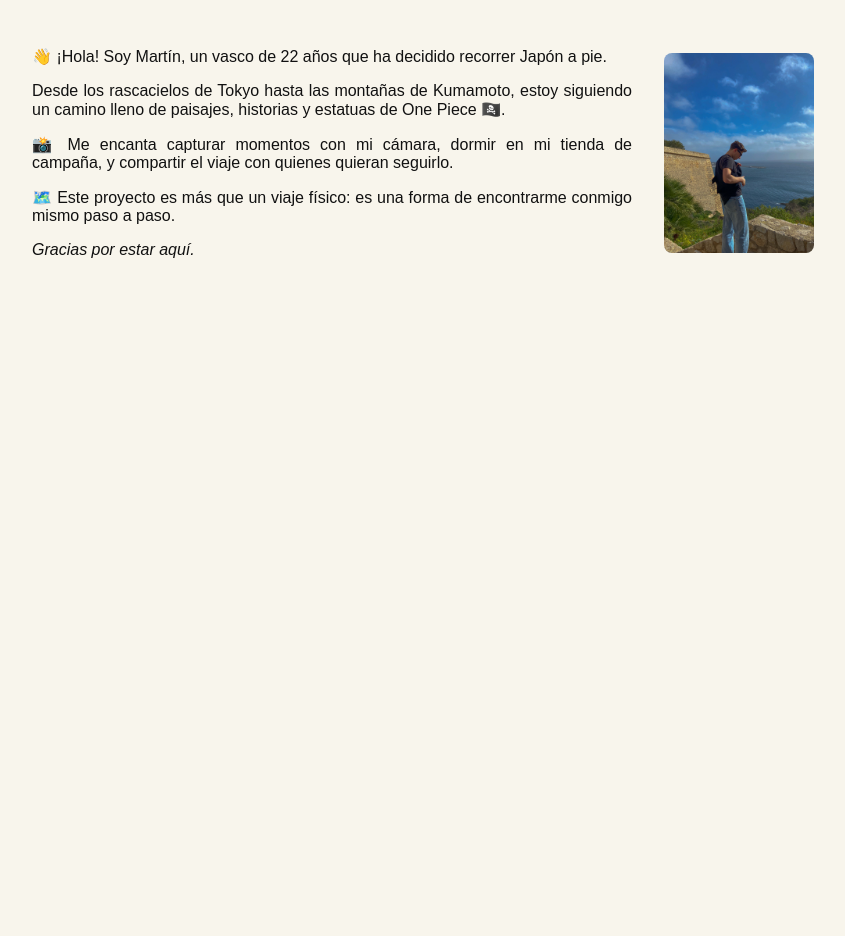
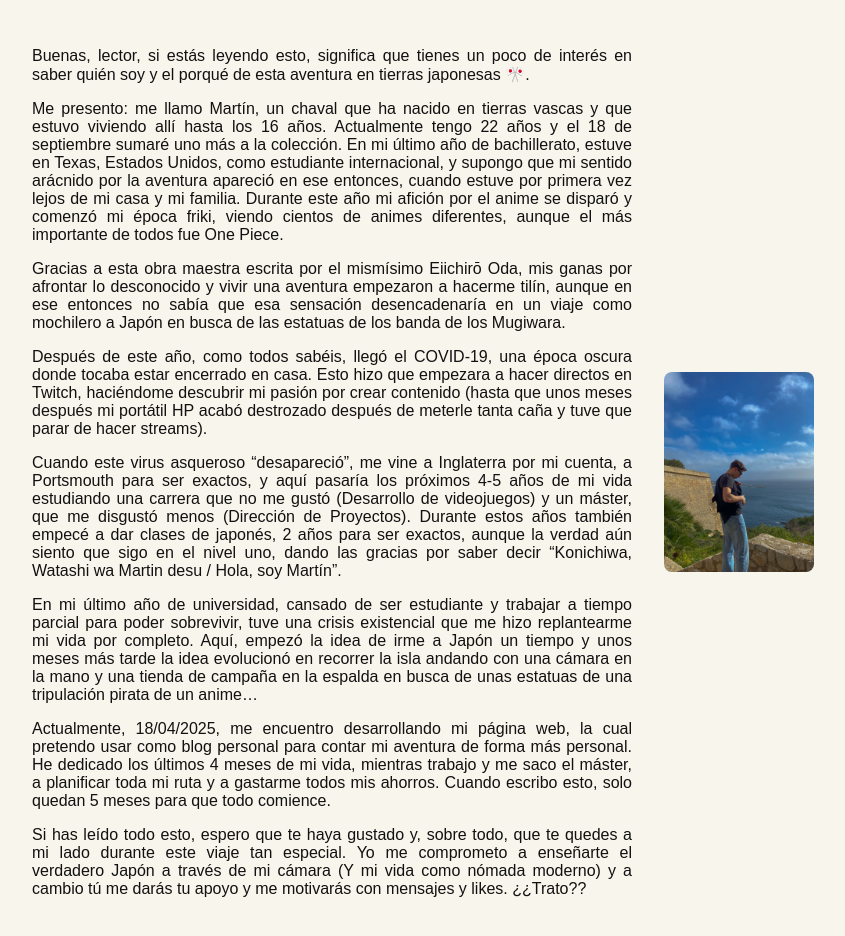
Before and after one commit to Becon02/Japan-Blog-Website, an Astro site: page /about in a window 1280 px wide. Shown: the part 400-1336 px from the top of the page, without its empty margins (217-1062 px from the left). Before the commit the page ends 800 px from the top, so only its background shows below. Built offline with nearby package versions, Linux system fonts and the light colour scheme; Astro itself is replaced by a stand-in of ours; a web font is replaced by a local one.

Commit message:
Remove unused cover images and update AboutMeContent with personal journey details

```diff
--- a/src/content/AboutMeContent.md
+++ b/src/content/AboutMeContent.md
@@ -1,12 +1,25 @@
 ---
 title: "Sobre mí"
 ---
-👋 ¡Hola! Soy Martín, un vasco de 22 años que ha decidido recorrer Japón a pie.
+Buenas, lector, si estás leyendo esto, significa que tienes un poco de interés en saber quién soy y el porqué de esta aventura en tierras japonesas 🎌.
 
-Desde los rascacielos de Tokyo hasta las montañas de Kumamoto, estoy siguiendo un camino lleno de paisajes, historias y estatuas de One Piece 🏴‍☠️.
 
-📸 Me encanta capturar momentos con mi cámara, dormir en mi tienda de campaña, y compartir el viaje con quienes quieran seguirlo.
+Me presento: me llamo Martín, un chaval que ha nacido en tierras vascas y que estuvo viviendo allí hasta los 16 años. Actualmente tengo 22 años y el 18 de septiembre sumaré uno más a la colección. En mi último año de bachillerato, estuve en Texas, Estados Unidos, como estudiante internacional, y supongo que mi sentido arácnido por la aventura apareció en ese entonces, cuando estuve por primera vez lejos de mi casa y mi familia. Durante este año mi afición por el anime se disparó y comenzó mi época friki, viendo cientos de animes diferentes, aunque el más importante de todos fue One Piece.
 
-🗺️ Este proyecto es más que un viaje físico: es una forma de encontrarme conmigo mismo paso a paso.
 
-*Gracias por estar aquí.*
+Gracias a esta obra maestra escrita por el mismísimo Eiichirō Oda, mis ganas por afrontar lo desconocido y vivir una aventura empezaron a hacerme tilín, aunque en ese entonces no sabía que esa sensación desencadenaría en un viaje como mochilero a Japón en busca de las estatuas de los banda de los Mugiwara.
+
+
+Después de este año, como todos sabéis, llegó el COVID-19, una época oscura donde tocaba estar encerrado en casa. Esto hizo que empezara a hacer directos en Twitch, haciéndome descubrir mi pasión por crear contenido (hasta que unos meses después mi portátil HP acabó destrozado después de meterle tanta caña y tuve que parar de hacer streams).
+
+
+Cuando este virus asqueroso “desapareció”, me vine a Inglaterra por mi cuenta, a Portsmouth para ser exactos, y aquí pasaría los próximos 4-5 años de mi vida estudiando una carrera que no me gustó (Desarrollo de videojuegos) y un máster, que me disgustó menos (Dirección de Proyectos). Durante estos años también empecé a dar clases de japonés, 2 años para ser exactos, aunque la verdad aún siento que sigo en el nivel uno, dando las gracias por saber decir “Konichiwa, Watashi wa Martin desu / Hola, soy Martín”.
+
+
+En mi último año de universidad, cansado de ser estudiante y trabajar a tiempo parcial para poder sobrevivir, tuve una crisis existencial que me hizo replantearme mi vida por completo. Aquí, empezó la idea de irme a Japón un tiempo y unos meses más tarde la idea evolucionó en recorrer la isla andando con una cámara en la mano y una tienda de campaña en la espalda en busca de unas estatuas de una tripulación pirata de un anime…
+
+
+Actualmente, 18/04/2025, me encuentro desarrollando mi página web, la cual pretendo usar como blog personal para contar mi aventura de forma más personal. He dedicado los últimos 4 meses de mi vida, mientras trabajo y me saco el máster, a planificar toda mi ruta y a gastarme todos mis ahorros. Cuando escribo esto, solo quedan 5 meses para que todo comience.
+
+
+Si has leído todo esto, espero que te haya gustado y, sobre todo, que te quedes a mi lado durante este viaje tan especial. Yo me comprometo a enseñarte el verdadero Japón a través de mi cámara (Y mi vida como nómada moderno) y a cambio tú me darás tu apoyo y me motivarás con mensajes y likes. ¿¿Trato??
--- a/src/layouts/BaseLayout.astro
+++ b/src/layouts/BaseLayout.astro
@@ -73,6 +73,7 @@ const {
       :global(.about-text) {
         text-align: justify;
         max-width: 600px;
+        justify-content: center;
       }
 
       :global(.about-image) {
--- a/src/pages/about.astro
+++ b/src/pages/about.astro
@@ -14,6 +14,6 @@ import * as AboutMeContent from "../content/AboutMeContent.md";
     </div>
 
     <!-- Image on the right -->
-    <img src="/About-Me-Image.jpg" alt="Foto de Martín" class="about-image" />
+    <img src="/Images/Today_Image.jpg" alt="Foto de Martín" class="about-image" />
   </div>
 </BaseLayout>
```
Also changed, not shown: public/Images/Texas_Image.jpeg (added), public/Images/Today_Image.jpg (renamed from public/About-Me-Image.jpg), public/Images/Twitch_Image.jpg (added), public/Images/Uni_Image.jpg (added), 2 other files.
